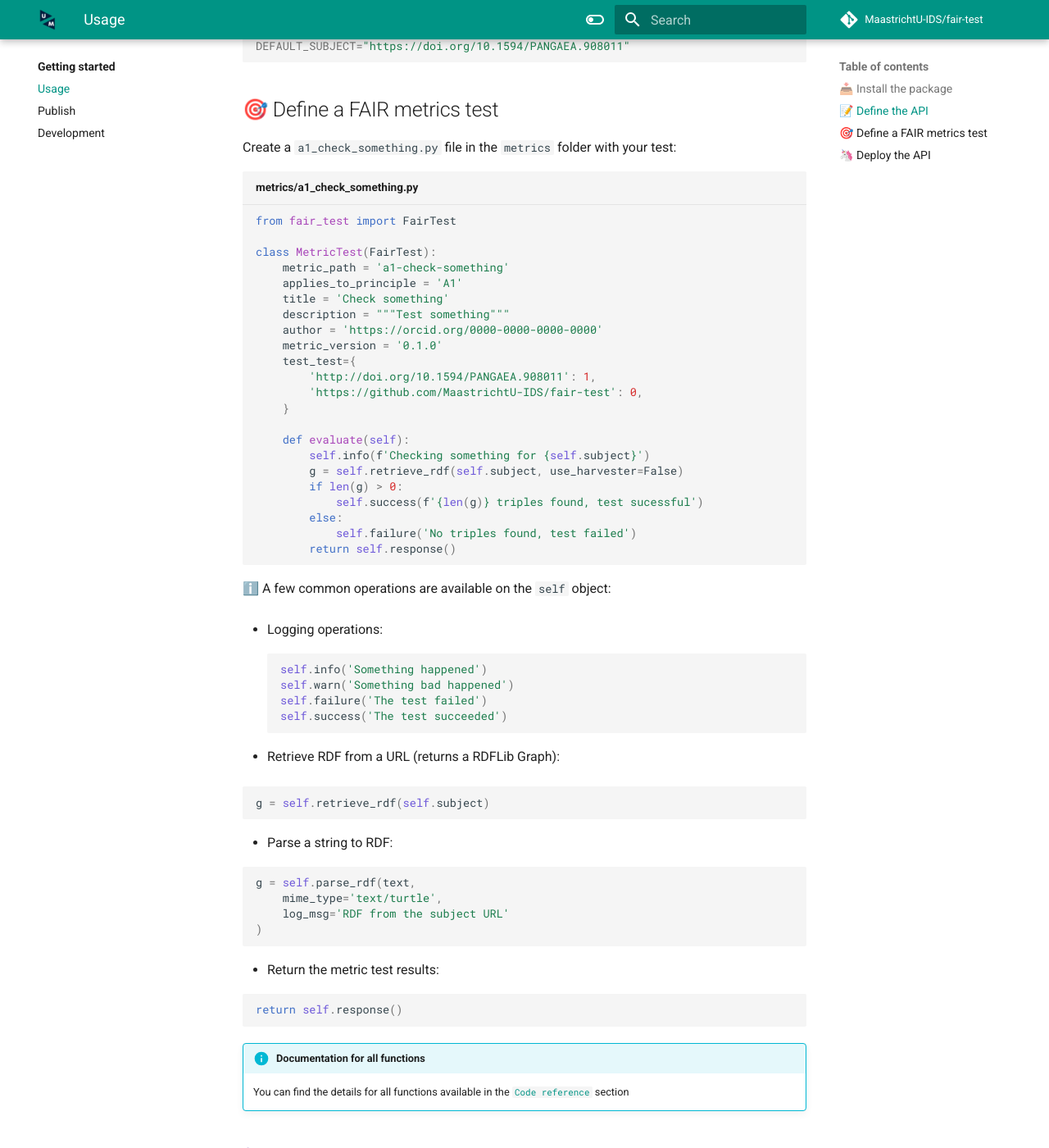
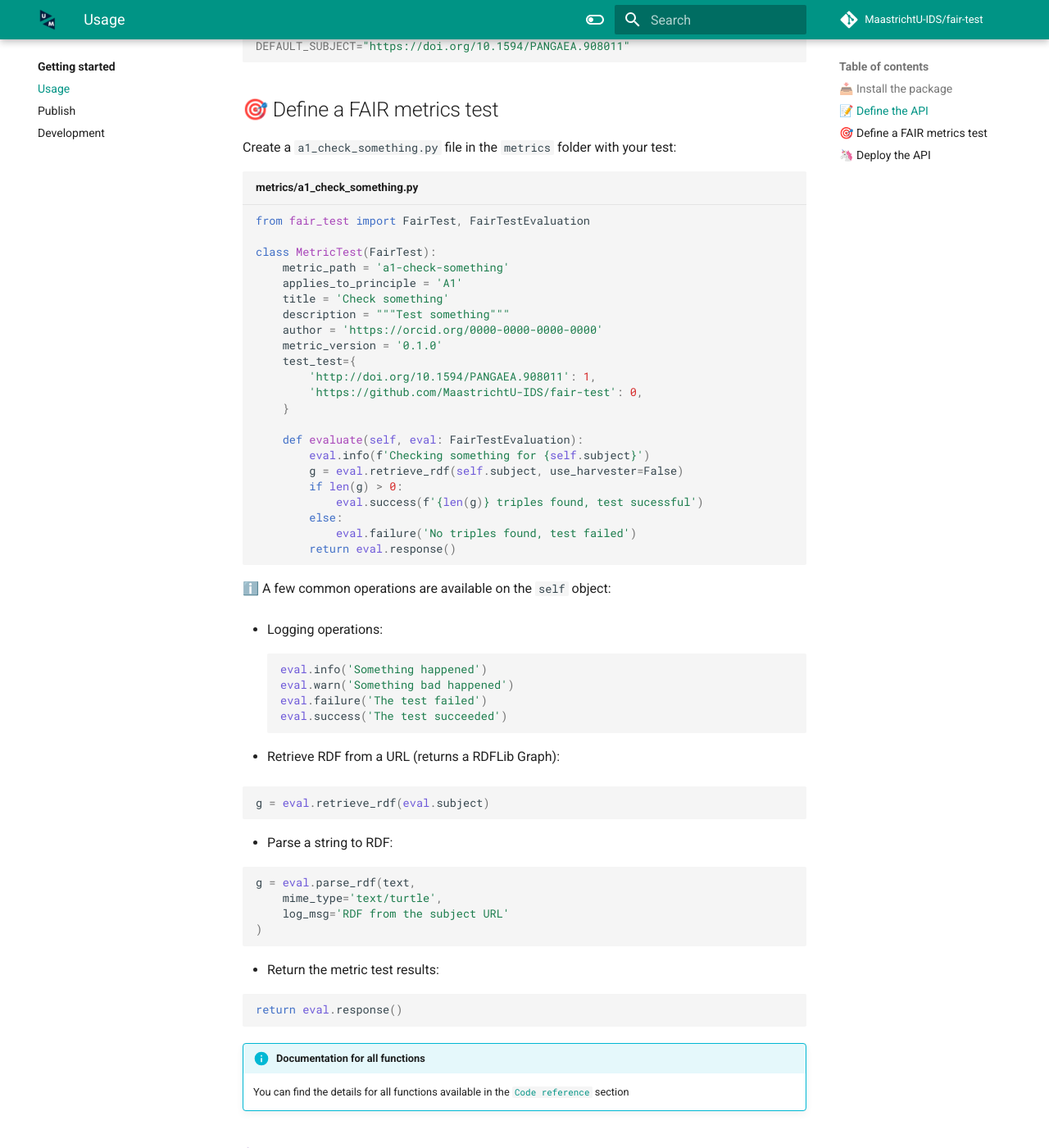
Before and after one commit to MaastrichtU-IDS/fair-test, an MkDocs documentation site: the page built from docs/usage.md, in a window 1280 px wide and 1400 px high, scrolled down 1076 px. Shown: the whole window at 82% size. Built offline with MkDocs 1.6.1 and Material for MkDocs 9.7.7, drawn with Linux system fonts in a browser that asks for light colours; a script that is not in the unit is left out; comment, search, counter and statistics services are not loaded.

Commit message:
fix docs for eval

`````diff
--- a/docs/usage.md
+++ b/docs/usage.md
@@ -45,7 +45,7 @@ DEFAULT_SUBJECT="https://doi.org/10.1594/PANGAEA.908011"
 Create a `a1_check_something.py` file in the `metrics` folder with your test:
 
 ````python title="metrics/a1_check_something.py"
-from fair_test import FairTest
+from fair_test import FairTest, FairTestEvaluation
 
 class MetricTest(FairTest):
     metric_path = 'a1-check-something'
@@ -59,36 +59,36 @@ class MetricTest(FairTest):
         'https://github.com/MaastrichtU-IDS/fair-test': 0,
     }
 
-    def evaluate(self):
-        self.info(f'Checking something for {self.subject}')
-        g = self.retrieve_rdf(self.subject, use_harvester=False)
+    def evaluate(self, eval: FairTestEvaluation):
+        eval.info(f'Checking something for {self.subject}')
+        g = eval.retrieve_rdf(self.subject, use_harvester=False)
         if len(g) > 0:
-            self.success(f'{len(g)} triples found, test sucessful')
+            eval.success(f'{len(g)} triples found, test sucessful')
         else:
-            self.failure('No triples found, test failed')
-        return self.response()
+            eval.failure('No triples found, test failed')
+        return eval.response()
 ````
 
 ℹ️ A few common operations are available on the `self` object:
 
 * Logging operations:
 ```python
-self.info('Something happened')
-self.warn('Something bad happened')
-self.failure('The test failed')
-self.success('The test succeeded')
+eval.info('Something happened')
+eval.warn('Something bad happened')
+eval.failure('The test failed')
+eval.success('The test succeeded')
 ```
 
 * Retrieve RDF from a URL (returns a RDFLib Graph):
 
 ```python
-g = self.retrieve_rdf(self.subject)
+g = eval.retrieve_rdf(eval.subject)
 ```
 
 * Parse a string to RDF:
 
 ```python
-g = self.parse_rdf(text,
+g = eval.parse_rdf(text,
     mime_type='text/turtle',
     log_msg='RDF from the subject URL'
 )
@@ -97,12 +97,12 @@ g = self.parse_rdf(text,
 * Return the metric test results:
 
 ```python
-return self.response()
+return eval.response()
 ```
 
 !!! info "Documentation for all functions"
 
-    You can find the details for all functions available in the [`Code reference`](/fair-test/FairTest) section
+    You can find the details for all functions available in the [`Code reference`](/fair-test/FairTest/) section
 
 
 ## 🦄 Deploy the API
`````
